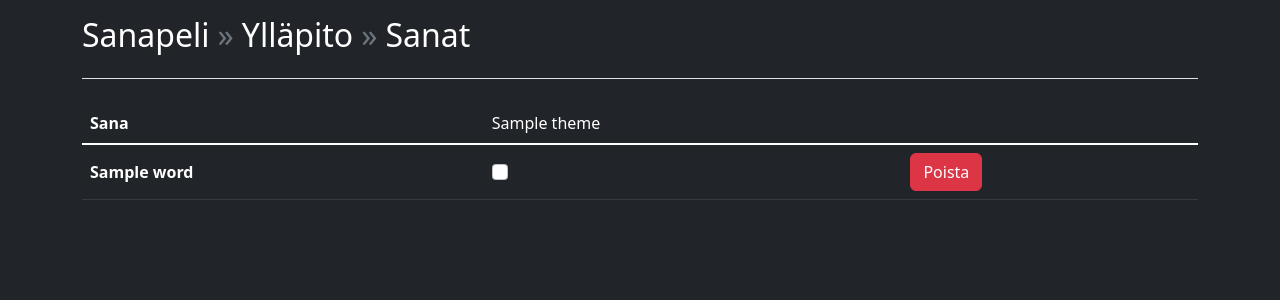
After one commit to hnen/wordgame, a Flask app: template wordgame/templates/admin_words.html in a window 1280 px wide. The commit adds this page. Shown: the top 300 px of the page. Run offline with Flask 2, Linux system fonts and the light colour scheme; the template is opened without the code that fills it: most values are stand-ins (such as "Sample title", 1, 10 or a date in 2020); some libraries are stand-ins or nearby versions.

Commit message:
add manage words page

```diff
--- a/wordgame/templates/admin.html
+++ b/wordgame/templates/admin.html
@@ -10,5 +10,6 @@
     <p>
         <form action="/admin/add" method="POST"><input type="submit" value="Lisää sanoja"></form>
         <form action="/admin/themes" method="POST"><input type="submit" value="Hallitse teemoja"></form>
+        <form action="/admin/words" method="POST"><input type="submit" value="Hallitse sanoja"></form>
     </p>
 {% endblock %}
--- /dev/null
+++ b/wordgame/templates/admin_words.html
@@ -0,0 +1,44 @@
+{% extends 'base.html' %}
+
+{% block header_breadcrumb %}
+<li class ="h2 breadcrumb-item">
+    Ylläpito
+</li>
+<li class ="h2 breadcrumb-item">
+    Sanat
+</li>
+{% endblock %}
+
+{% block content %}
+
+    {% if error %}
+        <ul><li>{{error}}</li></ul>
+    {% endif %}
+
+    <table class="table table-dark table-hover">
+        <thead>
+            <tr>
+                <th class="th-lg">Sana</th>
+                {% for theme in themes: %}
+                <td class="th-lg">{{theme.name}}</th>
+                {% endfor %}
+                <td></td>
+                <!-- <th class="th-lg"></th> -->
+            </tr>
+        </thead>
+        <tbody class="table-group-divider">
+            {% for word in words: %}
+            <tr>
+                <th class="align-middle" scope="row">{{word.word}}</th>
+                {% for theme in themes: %}
+                <td class="align-middle"><input class="form-check-input" type="checkbox" value="" id={{'word_' ~ word.id ~ '_theme_' ~ theme.id }} name={{'word_' ~ word.id ~ '_theme_' ~ theme.id }} ></td>
+                {% endfor %}
+                <td class="align-middle"><form action="words/remove/{{word.id}}" method="POST"><button type="submit" class="btn btn-danger">Poista</button></form></td>
+            </tr>
+            </a>
+            {% endfor %}
+        </tbody>
+
+    </table>
+
+{% endblock %}
```
Also changed, not shown: wordgame/admin.py (+19 -0 lines), wordgame/db.py (+13 -0 lines).
